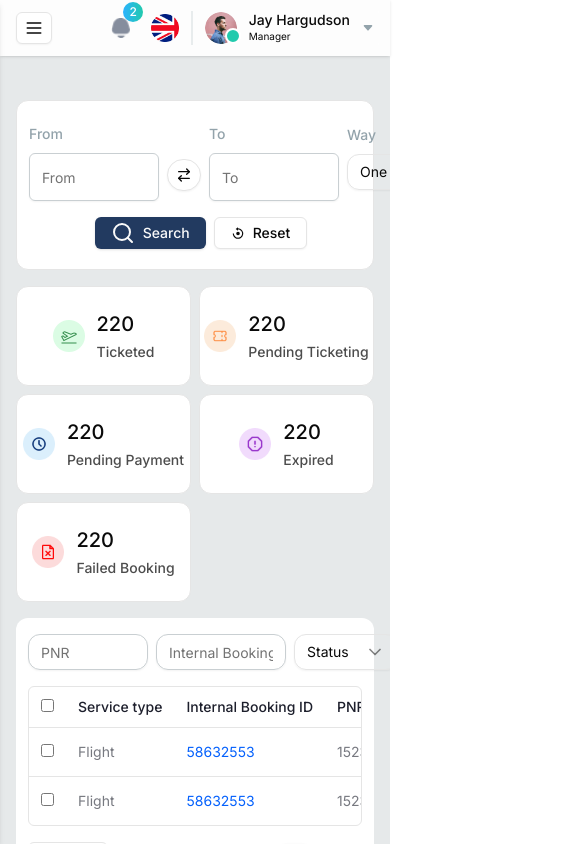
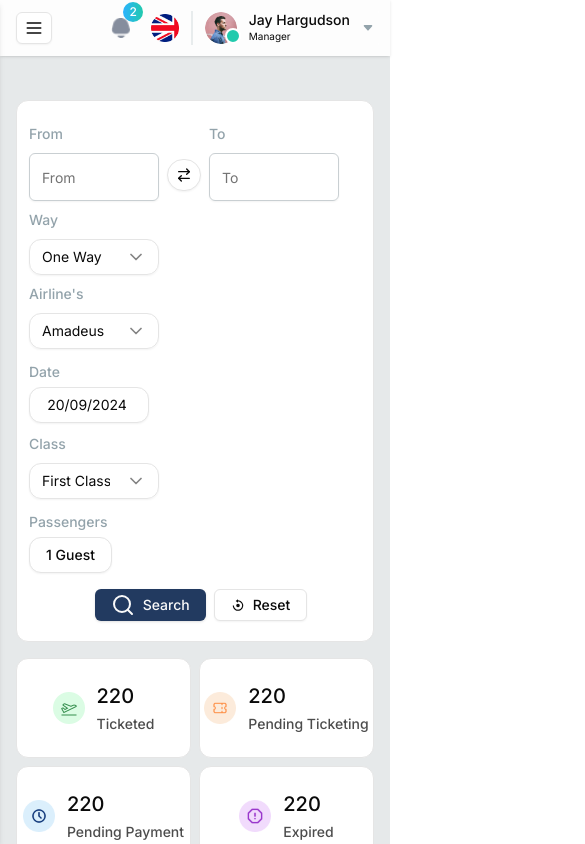
Before and after one commit to yuvraj-singh08/carib-admin, a React (Vite) app: page / in a window 390 px wide. Shown: the top 844 px of the page, 585 px wide, since content can reach past the window. Built offline with nearby package versions, Linux system fonts and the light colour scheme.

Commit message:
Refactor form layout and styles in FlightSearchSection and ContentLayout components

```diff
--- a/src/components/dashboard/flight-search-form.tsx
+++ b/src/components/dashboard/flight-search-form.tsx
@@ -139,14 +139,14 @@ export const FlightSearchSection = () => {
     <div className="w-full bg-white border rounded-xl mt-3 py-5 pl-3">
       <Form {...form}>
         <form onSubmit={handleSubmit(onSubmit)} className="space-y-4">
-          <div className="flex gap-2 items-center">
+          <div className="flex flex-col md:flex-row gap-4 md:gap-2 items-start md:items-center">
             <div className="flex items-center">
               <FormField
                 control={control}
                 name="from"
                 render={({ field }) => (
                   <FormItem className="w-[130px]">
-                      <FormLabel>From</FormLabel>
+                    <FormLabel>From</FormLabel>
                     <FormControl>
                       <Input
                         {...field}
@@ -171,7 +171,7 @@ export const FlightSearchSection = () => {
                 name="to"
                 render={({ field }) => (
                   <FormItem className="w-[130px]">
-                      <FormLabel>To</FormLabel>
+                    <FormLabel>To</FormLabel>
                     <FormControl>
                       <Input
                         {...field}
--- a/src/components/shared/content-layout.tsx
+++ b/src/components/shared/content-layout.tsx
@@ -6,7 +6,7 @@ interface ContentLayoutProps {
 
 export function ContentLayout({ children }: ContentLayoutProps) {
   return (
-    <div >
+    <div className="overflow-x-hidden" >
       {/* <Navbar /> */}
       <div className="container pt-8 pb-8 px-4 md:px-5 bg-lightGray/40">{children}</div>
     </div>
```
